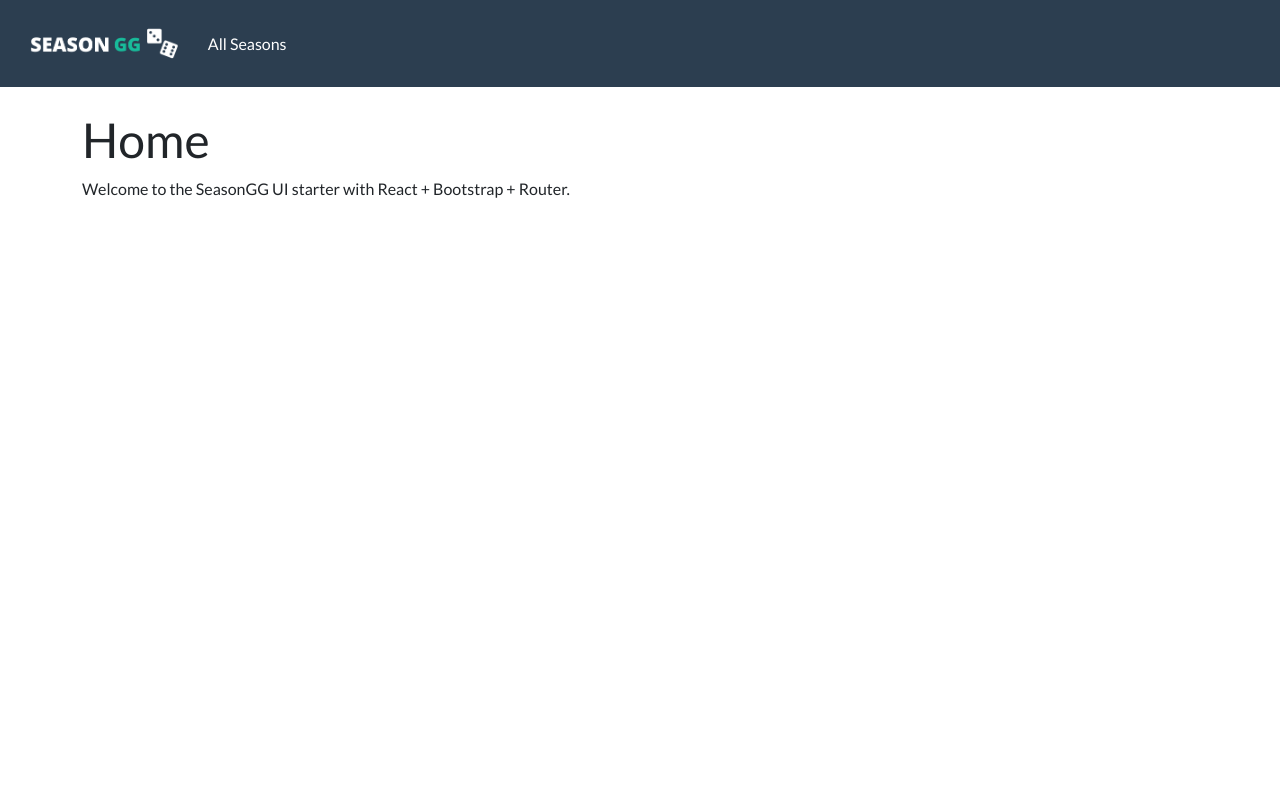
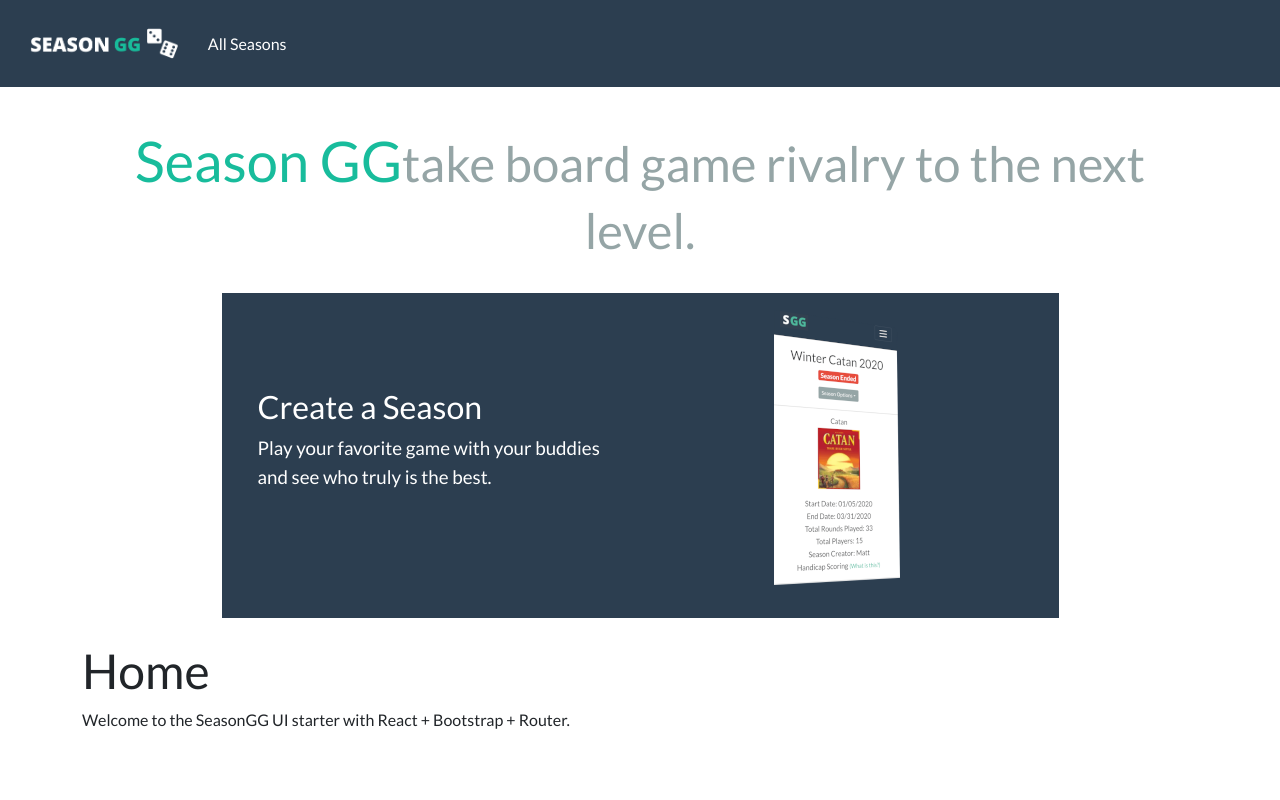
Before and after one commit to MattyCi/seasongg-ui, a React (Vite) app: page / in a window 1280 px wide. Shown: the top 800 px of the page. Built offline with nearby package versions, Linux system fonts and the light colour scheme.

Commit message:
carousel WIP

```diff
--- /dev/null
+++ b/src/components/Carousel.jsx
@@ -0,0 +1,52 @@
+
+export default function Carousel() {
+  return (
+    <div class="row season-gg-carousel-height season-gg-carousel-width bg-primary py-2 px-4 my-4 mx-lg-auto">
+
+        <div id="carousel-text-0" class="col-7 col-sm-6 pl-sm-5 text-white my-auto">
+            <p class="season-gg-carousel-title-text font-weight-bold">Create a Season</p>
+            <p class="season-gg-carousel-text">
+                Play your favorite game with your buddies and see who truly is the best.
+            </p>
+        </div>
+
+        <div id="carousel-img-0" class="col-5 col-sm-6 text-center bg-primary my-auto">
+            <img src="/src/assets/img/season-view-example.png" class="img-fluid season-gg-carousel-img-max-height"
+                alt="Example of Season View Page" />
+        </div>
+
+        <div id="carousel-text-1" class="col-7 col-sm-6 pl-sm-5 text-white my-auto sgg-d-none">
+            <p class="season-gg-carousel-title-text font-weight-bold">Play Rounds</p>
+            <p class="season-gg-carousel-text">
+                Fight amongst your friends to get first place as often as possible.
+                The better you play each round, the better your rank becomes for the overall season.
+            </p>
+        </div>
+
+        <div id="carousel-img-1" class="col-5 col-sm-6 text-center bg-primary pt-2 my-auto sgg-d-none">
+            <img src="/src/assets/img/create-round-example.png" class="img-fluid season-gg-carousel-img-max-height"
+                alt="Example of Round Creation Process" />
+        </div>
+
+        <div id="carousel-text-2" class="col-7 col-sm-6 pl-sm-5 text-white my-auto sgg-d-none">
+            <p class="season-gg-carousel-title-text font-weight-bold">Season Standings</p>
+            <p class="season-gg-carousel-text">
+                After the season has ended, only the best will be named champion. Could it be you?
+            </p>
+        </div>
+
+        <div id="carousel-img-2" class="col-5 col-sm-6 text-center bg-primary pt-2 my-auto sgg-d-none">
+            <img src="/src/assets/img/season-standings-example.png" class="img-fluid season-gg-carousel-img-max-height"
+                alt="Example of Season Standings" />
+        </div>
+
+        <div class="col-12 bg-primary">
+            <ol class="carousel-indicators mt-3 mb-0">
+                <li id="carousel-selector-0" data-slide="0" class="active"></li>
+                <li id="carousel-selector-1" data-slide="1"></li>
+                <li id="carousel-selector-2" data-slide="2"></li>
+            </ol>
+        </div>
+    </div>
+  )
+}
--- /dev/null
+++ b/src/components/HomeLogo.jsx
@@ -0,0 +1,21 @@
+
+export default function HomeLogo() {
+  return (
+    <div class="row">
+        <div class="d-md-none mt-3">
+            <div class="col">
+                <img class="logo-img" src="src/assets/img/logo.png" alt="logo" />
+            </div>
+        </div>
+
+        <div class="mt-3 d-none d-md-block">
+            <div class="col text-center">
+                <h1 class="display-4">
+                    <span class="text-success font-weight-bold">Season GG</span>
+                    <small class="text-secondary">take board game rivalry to the next level.</small>
+                </h1>
+            </div>
+        </div>
+    </div>
+  )
+}
--- a/src/pages/Home.jsx
+++ b/src/pages/Home.jsx
@@ -1,7 +1,11 @@
+import Carousel from "../components/Carousel";
+import HomeLogo from "../components/HomeLogo";
 
 export default function Home() {
   return (
     <div>
+      <HomeLogo />
+      <Carousel />
       <h1>Home</h1>
       <p>Welcome to the SeasonGG UI starter with React + Bootstrap + Router.</p>
     </div>
```
